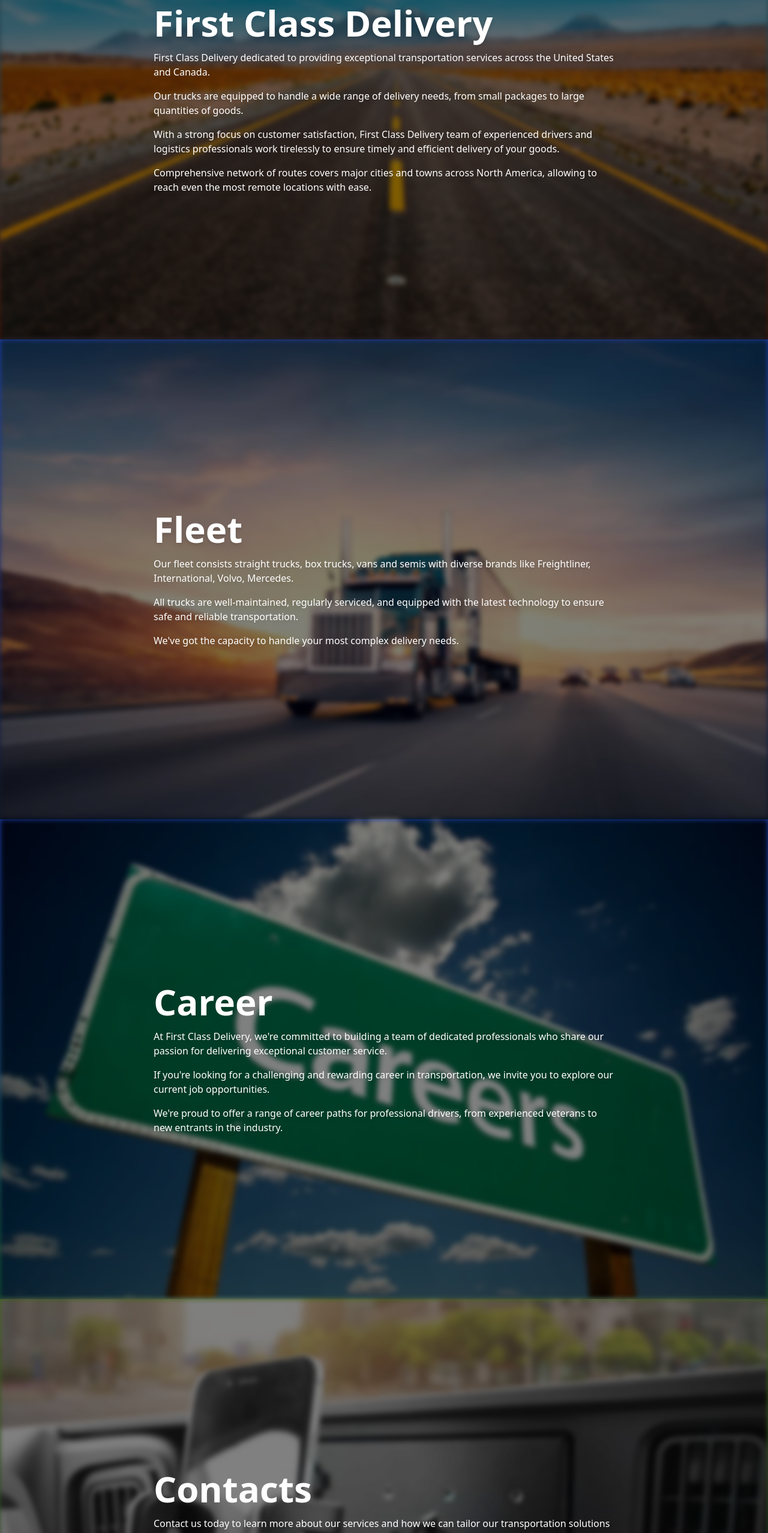
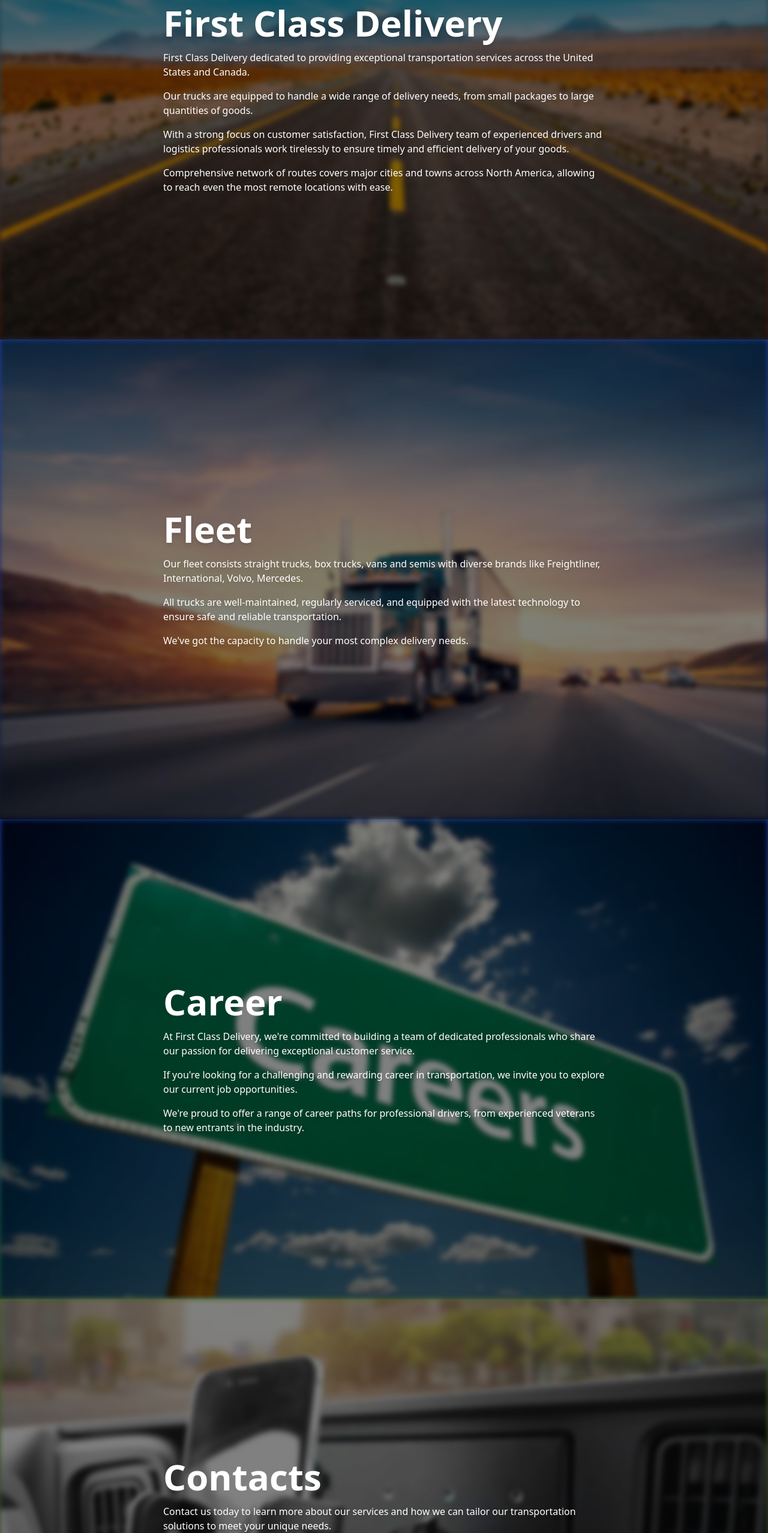
Before and after one commit to 1stclass-delivery/client, a Vue app: page / in a window 1280 px wide. Shown: the part 234-2790 px from the top of the page at 60% size. Built offline with nearby package versions, Linux system fonts and the light colour scheme.

Commit message:
add page padding, fix menu

```diff
--- a/src/components/Header.vue
+++ b/src/components/Header.vue
@@ -5,21 +5,26 @@
 
 const scrollTo = (sectionIndex: number) => {
   const scrollHeight = document.getElementById("section-home")!.scrollHeight;
-  window.scrollTo({top: scrollHeight*sectionIndex});
+  window.scrollTo({top: scrollHeight * sectionIndex});
   menuExpanded.value = false;
 }
 </script>
 
 <template>
-  <header class="fixed top-0 left-0 w-full text-white z-10 p-4 bg-white bg-opacity-10" :class="{'bg-opacity-80 bg-black md:bg-white md:bg-opacity-10':menuExpanded}">
+  <header class="fixed top-0 left-0 w-full text-white z-10 p-4"
+          :class="[menuExpanded ? 'bg-opacity-80 bg-black md:bg-white md:bg-opacity-10' : 'bg-white bg-opacity-10']">
     <div class="w-full flex justify-end">
       <button class="md:hidden" @click="menuExpanded = !menuExpanded">
         <svg class="w-5 h-5" aria-hidden="true" xmlns="http://www.w3.org/2000/svg" fill="none" viewBox="0 0 17 14">
-          <path stroke="currentColor" stroke-linecap="round" stroke-linejoin="round" stroke-width="2" d="M1 1h15M1 7h15M1 13h15"></path>
+          <path v-show="!menuExpanded" stroke="currentColor" stroke-linecap="round" stroke-linejoin="round" stroke-width="2"
+                d="M1 1h15M1 7h15M1 13h15" />
+          <path class="text-red-500" v-show="menuExpanded" stroke="currentColor" stroke-linecap="round" stroke-linejoin="round" stroke-width="2"
+                d="M 1 1 15 15 M 15 1 1 15" />
         </svg>
       </button>
     </div>
-    <ul class="grid grid-cols-1 md:flex md:justify-evenly gap-y-4 mt-4 md:mt-0" :class="[!menuExpanded ? 'hidden' : 'flex']">
+    <ul class="grid grid-cols-1 md:flex md:justify-evenly gap-y-4 mt-4 md:mt-0"
+        :class="[!menuExpanded ? 'hidden' : 'flex']">
       <li class="flex justify-end hover:font-bold"><a href="#" @click.prevent="scrollTo(0)">Home</a></li>
       <li class="flex justify-end hover:font-bold"><a href="#" @click.prevent="scrollTo(1)">Fleet</a></li>
       <li class="flex justify-end hover:font-bold"><a href="#" @click.prevent="scrollTo(2)">Career</a></li>
--- a/src/views/HomeView.vue
+++ b/src/views/HomeView.vue
@@ -8,8 +8,8 @@
         class="sticky top-0 h-screen flex flex-col items-center justify-center bg-gradient-to-b from-cyan-800 to-orange-950">
       <img src="@/assets/images/1stclassdelivery-bg.jpg" alt="Background Image"
            class="absolute w-full h-full object-cover filter blur-sm brightness-50">
-      <div class="absolute text-white max-w-screen-md">
-        <h2 class="text-6xl font-bold drop-shadow-md">First Class Delivery</h2>
+      <div class="absolute text-white text-sm md:text-base max-w-screen-md px-4">
+        <h2 class="text-4xl md:text-6xl font-bold drop-shadow-md">First Class Delivery</h2>
         <p class="mt-4 drop-shadow-md">First Class Delivery dedicated to providing exceptional transportation services
           across the United States and Canada.</p>
         <p class="mt-4 drop-shadow-md">Our trucks are equipped to handle a wide range of delivery needs, from small
@@ -26,8 +26,8 @@
         class="sticky top-0 h-screen flex flex-col items-center justify-center bg-gradient-to-b from-blue-800 to-gray-900">
       <img src="@/assets/images/1stclassdelivery-fleet-bg.jpg" alt="Background Image"
            class="absolute w-full h-full object-cover filter blur-sm brightness-50">
-      <div class="absolute text-white max-w-screen-md">
-        <h2 class="text-6xl font-bold drop-shadow-md">Fleet</h2>
+      <div class="absolute text-white text-sm md:text-base max-w-screen-md px-4">
+        <h2 class="text-4xl md:text-6xl font-bold drop-shadow-md">Fleet</h2>
         <p class="mt-4 drop-shadow-md">Our fleet consists straight trucks, box trucks, vans and semis with diverse
           brands like Freightliner, International, Volvo, Mercedes.</p>
         <p class="mt-4 drop-shadow-md">All trucks are well-maintained, regularly serviced, and equipped with the latest
@@ -40,8 +40,8 @@
         class="sticky top-0 h-screen flex flex-col items-center justify-center bg-gradient-to-b from-blue-800 to-green-900">
       <img src="@/assets/images/1stclassdelivery-careers-bg.jpg" alt="Background Image"
            class="absolute w-full h-full object-cover filter blur-sm brightness-50">
-      <div class="absolute text-white max-w-screen-md">
-        <h2 class="text-6xl font-bold">Career</h2>
+      <div class="absolute text-white text-sm md:text-base max-w-screen-md px-4">
+        <h2 class="text-4xl md:text-6xl font-bold">Career</h2>
         <p class="mt-4 drop-shadow-md">At First Class Delivery, we're committed to building a team of dedicated
           professionals who share our passion for delivering exceptional customer service.</p>
         <p class="mt-4 drop-shadow-md">If you're looking for a
@@ -56,10 +56,11 @@
         class="sticky top-0 h-screen flex flex-col items-center justify-center bg-gradient-to-b from-lime-800 to-gray-800">
       <img src="@/assets/images/1stclassdelivery-contacts-bg.jpg" alt="Background Image"
            class="absolute w-full h-full object-cover filter blur-sm brightness-50">
-      <div class="absolute text-white max-w-screen-md">
-        <h2 class="text-6xl font-bold">Contacts</h2>
+      <div class="absolute text-white text-sm md:text-base max-w-screen-md px-4">
+        <h2 class="text-4xl md:text-6xl font-bold">Contacts</h2>
         <p class="mt-4 drop-shadow-md">Contact us today to learn more about our services and how we can tailor our
-          transportation solutions to meet your unique needs. Trust First Class Delivery for all your transportation
+          transportation solutions to meet your unique needs.</p>
+        <p class="mt-4 drop-shadow-md">Trust First Class Delivery for all your transportation
           needs and experience the difference of working with a reliable and dedicated partner.</p>
         <p class="mt-4 drop-shadow-md"><a href="tel:+12167048163">Call us: <span
             class="underline font-bold">+1 (216) 704-8163</span></a></p>
```
